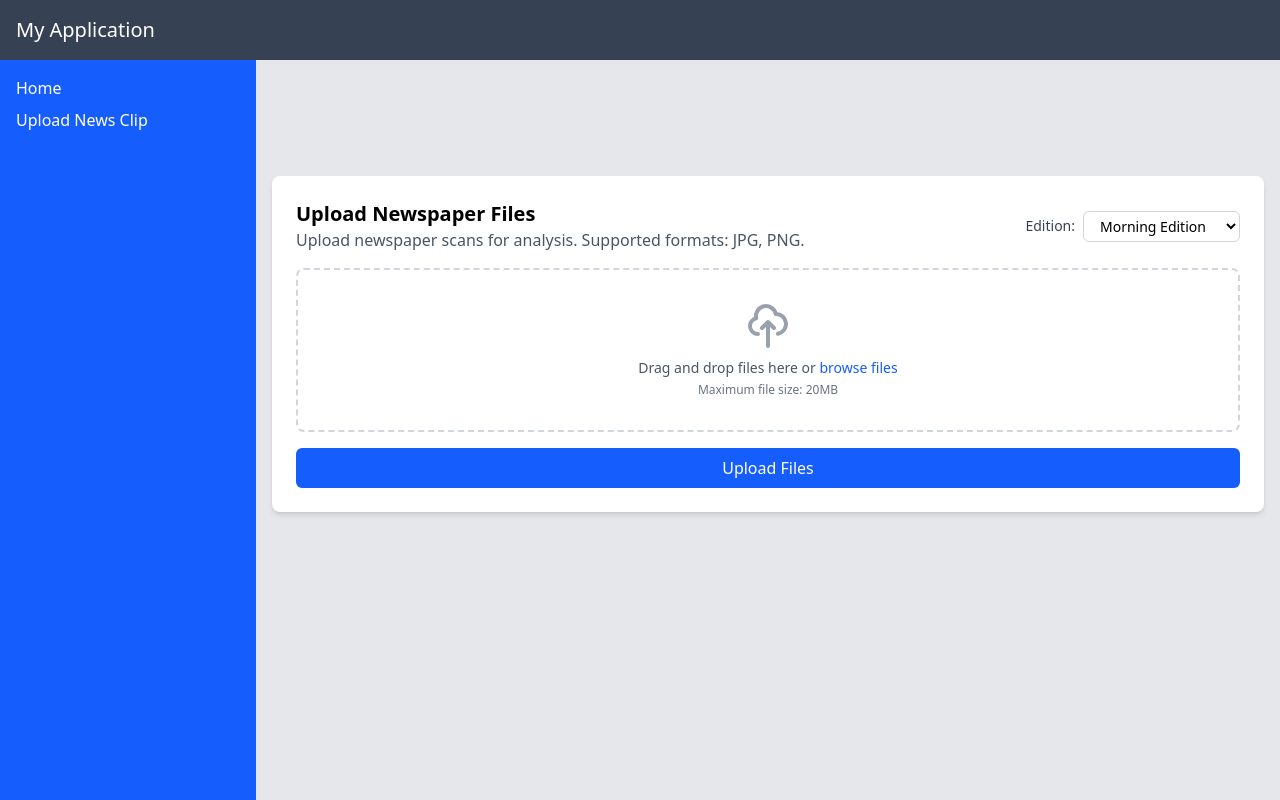
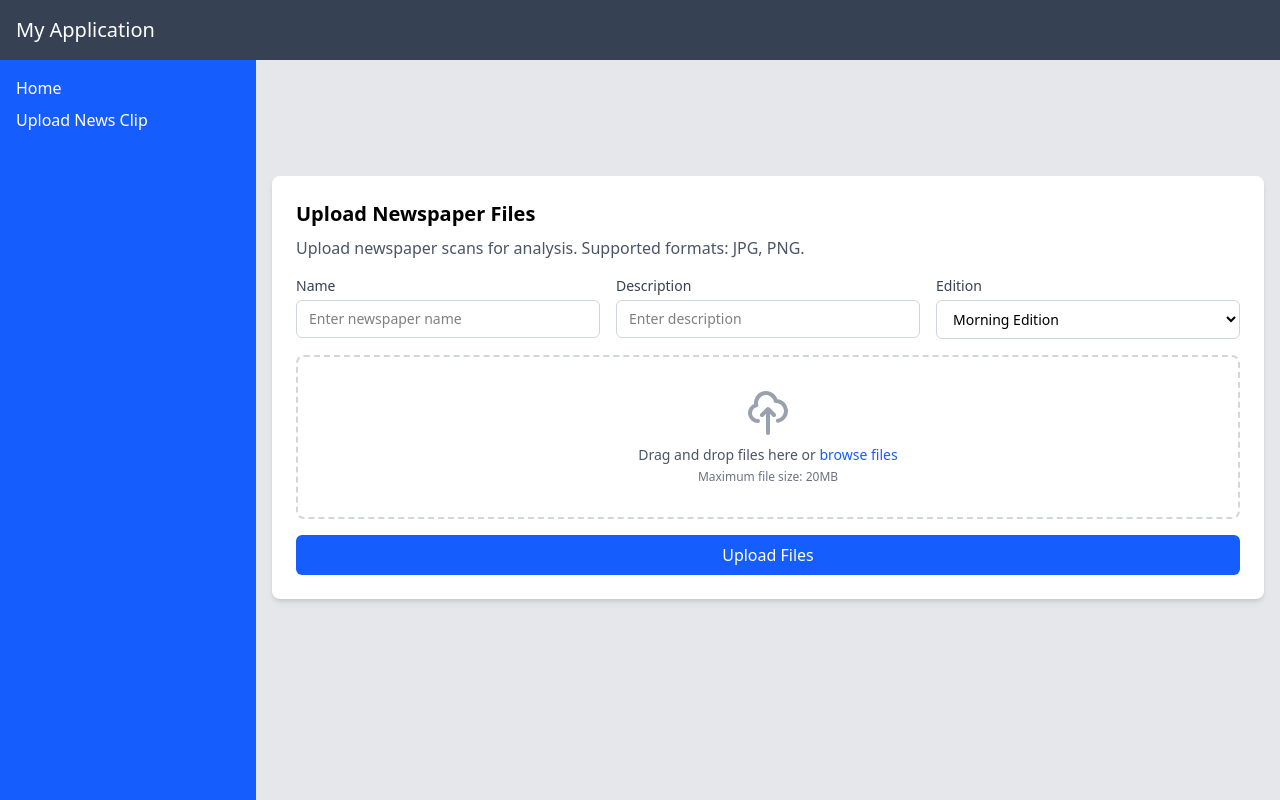
Before and after one commit to ShivamK99623/Analyz-News, a React (Vite) app: page /upload-clip in a window 1280 px wide. Built offline with nearby package versions, Linux system fonts and the light colour scheme.

Commit message:
add upload api

```diff
--- a/package.json
+++ b/package.json
@@ -11,6 +11,7 @@
   },
   "dependencies": {
     "@tailwindcss/vite": "^4.1.4",
+    "axios": "^1.9.0",
     "react": "^19.0.0",
     "react-dom": "^19.0.0",
     "react-icons": "^5.5.0",
--- /dev/null
+++ b/src/config/helper.js
@@ -0,0 +1,68 @@
+import axios from 'axios';
+
+// Create axios instance
+export const api = axios.create({
+  baseURL: 'https://5fbe-2405-201-400b-20c4-305-1257-19b2-d4f9.ngrok-free.app'
+});
+
+api.interceptors.request.use(
+    (config) => {
+      // You can add request logging or modify config here
+      console.log('Sending request to:', config.url);
+      return config;
+    },
+    (error) => {
+      console.error('Request error:', error);
+      return Promise.reject(error);
+    }
+  );
+
+// Response interceptor (simplified)
+api.interceptors.response.use(
+    (response) => {
+      // Just return the data from the response
+      return response.data;
+    },
+    (error) => {
+      // Basic error handling
+      if (error.response) {
+        // Server responded with error status
+        console.error('API Error:', {
+          status: error.response.status,
+          message: error.response.data?.message || 'Unknown error',
+        });
+      } else if (error.request) {
+        // Request was made but no response received
+        console.error('No response received:', error.request);
+      } else {
+        // Something else went wrong
+        console.error('Request setup error:', error.message);
+      }
+
+      return Promise.reject(error);
+    }
+  );
+
+  const requestConfig = (options) => {
+    const config = {
+        headers: options.headers || { "Content-Type": "application/json" },
+        url: options.url,
+        method: options.method,
+        ...options,
+    };
+
+    if (options.body) config.data = options.body;
+    if (options.params) config.params = options.params;
+
+    return config;
+};
+export const request = (options) => {
+    const config = requestConfig(options);
+    if (navigator.onLine) {
+        return api.request(config);
+    }
+    return {
+        status: false,
+        message: "Internet Disconnected",
+    };
+};
--- a/src/pages/FileUpload.jsx
+++ b/src/pages/FileUpload.jsx
@@ -1,159 +1,14 @@
-// // src/About.js
-// import React from 'react';
-// import { useState, useRef } from 'react';
-
-// const About = () => {
-//   const [files, setFiles] = useState([]);
-//   const [isDragging, setIsDragging] = useState(false);
-//   const fileInputRef = useRef(null);
-
-//   const handleFileChange = (e) => {
-//     const selectedFiles = Array.from(e.target.files);
-//     setFiles([...files, ...selectedFiles]);
-//   };
-
-//   const handleDragOver = (e) => {
-//     e.preventDefault();
-//     setIsDragging(true);
-//   };
-
-//   const handleDragLeave = () => {
-//     setIsDragging(false);
-//   };
-
-//   const handleDrop = (e) => {
-//     e.preventDefault();
-//     setIsDragging(false);
-//     const droppedFiles = Array.from(e.dataTransfer.files)
-//       .filter(file => ['image/jpeg', 'image/png'].includes(file.type));
-//     setFiles([...files, ...droppedFiles]);
-//   };
-
-//   const removeFile = (index) => {
-//     const updatedFiles = [...files];
-//     updatedFiles.splice(index, 1);
-//     setFiles(updatedFiles);
-//   };
-
-//   const handleSubmit = async (e) => {
-//     e.preventDefault();
-
-//     if (files.length === 0) {
-//       alert('Please select at least one file');
-//       return;
-//     }
-
-//     const formData = new FormData();
-//     files.forEach((file, index) => {
-//       formData.append(`files[${index}]`, file);
-//     });
-
-//     try {
-//       const response = await fetch('/api/upload', {
-//         method: 'POST',
-//         body: formData,
-//       });
-
-//       if (response.ok) {
-//         alert('Files uploaded successfully!');
-//         setFiles([]);
-//       } else {
-//         throw new Error('Upload failed');
-//       }
-//     } catch (error) {
-//       console.error('Error uploading files:', error);
-//       alert('Error uploading files');
-//     }
-//   };
-
-//   return (
-//     <div className="max-w-400 mx-auto my-auto p-6 bg-white rounded-lg shadow-md mt-[100px]">
-//       <h2 className="text-xl font-semibold mb-4">Upload Newspaper Files</h2>
-//       <p className="text-gray-600 mb-4">
-//         Upload newspaper scans for analysis. Supported formats: JPG, PNG.
-//       </p>
-
-//       <div
-//         className={`border-2 border-dashed rounded-lg p-8 text-center mb-4 ${
-//           isDragging ? 'border-blue-500 bg-blue-50' : 'border-gray-300'
-//         }`}
-//         onDragOver={handleDragOver}
-//         onDragLeave={handleDragLeave}
-//         onDrop={handleDrop}
-//         onClick={() => fileInputRef.current.click()}
-//       >
-//         <input
-//           type="file"
-//           ref={fileInputRef}
-//           className="hidden"
-//           onChange={handleFileChange}
-//           accept="image/jpeg,image/png"
-//           multiple
-//         />
-//         <svg
-//           className="mx-auto h-12 w-12 text-gray-400"
-//           fill="none"
-//           stroke="currentColor"
-//           viewBox="0 0 24 24"
-//         >
-//           <path
-//             strokeLinecap="round"
-//             strokeLinejoin="round"
-//             strokeWidth={2}
-//             d="M7 16a4 4 0 01-.88-7.903A5 5 0 1115.9 6L16 6a5 5 0 011 9.9M15 13l-3-3m0 0l-3 3m3-3v12"
-//           />
-//         </svg>
-//         <p className="mt-2 text-sm text-gray-600">
-//           Drag and drop files here or{' '}
-//           <span className="font-medium text-blue-600 hover:text-blue-500 cursor-pointer">
-//             browse files
-//           </span>
-//         </p>
-//         <p className="text-xs text-gray-500 mt-1">Maximum file size: 20MB</p>
-//       </div>
-
-//       {files.length > 0 && (
-//         <div className="mb-4">
-//           <h3 className="text-sm font-medium text-gray-700 mb-2">Selected Files:</h3>
-//           <ul className="divide-y divide-gray-200">
-//             {files.map((file, index) => (
-//               <li key={index} className="py-2 flex justify-between items-center">
-//                 <span className="text-sm text-gray-600 truncate max-w-xs">
-//                   {file.name}
-//                 </span>
-//                 <button
-//                   type="button"
-//                   onClick={() => removeFile(index)}
-//                   className="text-red-500 hover:text-red-700"
-//                 >
-//                   Remove
-//                 </button>
-//               </li>
-//             ))}
-//           </ul>
-//         </div>
-//       )}
-
-//       <button
-//         type="button"
-//         onClick={handleSubmit}
-//         className="w-full bg-blue-600 hover:bg-blue-700 text-white py-2 px-4 rounded-md transition duration-200"
-//       >
-//         Upload Files
-//       </button>
-//     </div>
-//   );
-// };
-
-// export default About;
 // src/About.js
 import React from 'react';
 import { useState, useRef } from 'react';
+import { uploadImage } from '../services/news.api';
 
 const FileUpload = () => {
   const [files, setFiles] = useState([]);
   const [isDragging, setIsDragging] = useState(false);
-  const [edition, setEdition] = useState('morning'); // State for edition dropdown
+  const [edition, setEdition] = useState('morning');
+  const [name, setName] = useState('');
+  const [description, setDescription] = useState('');
   const fileInputRef = useRef(null);
 
   // Edition options
@@ -204,18 +59,18 @@ const FileUpload = () => {
     files.forEach((file, index) => {
       formData.append(`files[${index}]`, file);
     });
-    // Add the selected edition to form data
-    formData.append('edition', edition);
+    // Add metadata to form data
+    // formData.append('edition', edition);
+    formData.append('name', name);
+    formData.append('description', description);
 
     try {
-      const response = await fetch('/api/upload', {
-        method: 'POST',
-        body: formData,
-      });
-
+      const response = await uploadImage(formData);
       if (response.ok) {
         alert('Files uploaded successfully!');
         setFiles([]);
+        setName('');
+        setDescription('');
       } else {
         throw new Error('Upload failed');
       }
@@ -227,24 +82,48 @@ const FileUpload = () => {
 
   return (
     <div className="max-w-400 mx-auto my-auto p-6 bg-white rounded-lg shadow-md mt-[100px]">
-      {/* Header section with edition dropdown */}
-      <div className="flex flex-col md:flex-row md:items-center md:justify-between mb-4 gap-4">
+      <h2 className="text-xl font-semibold mb-2">Upload Newspaper Files</h2>
+      <p className="text-gray-600 mb-4">
+        Upload newspaper scans for analysis. Supported formats: JPG, PNG.
+      </p>
+
+      {/* Metadata row */}
+      <div className="grid grid-cols-1 md:grid-cols-3 gap-4 mb-4">
         <div>
-          <h2 className="text-xl font-semibold">Upload Newspaper Files</h2>
-          <p className="text-gray-600">
-            Upload newspaper scans for analysis. Supported formats: JPG, PNG.
-          </p>
+          <label htmlFor="name" className="block text-sm font-medium text-gray-700 mb-1">
+            Name
+          </label>
+          <input
+            type="text"
+            id="name"
+            value={name}
+            onChange={(e) => setName(e.target.value)}
+            className="w-full border border-gray-300 rounded-md px-3 py-2 text-sm"
+            placeholder="Enter newspaper name"
+          />
         </div>
-
-        <div className="flex items-center gap-2">
-          <label htmlFor="edition-select" className="text-sm font-medium text-gray-700">
-            Edition:
+        <div>
+          <label htmlFor="description" className="block text-sm font-medium text-gray-700 mb-1">
+            Description
+          </label>
+          <input
+            type="text"
+            id="description"
+            value={description}
+            onChange={(e) => setDescription(e.target.value)}
+            className="w-full border border-gray-300 rounded-md px-3 py-2 text-sm"
+            placeholder="Enter description"
+          />
+        </div>
+        <div>
+          <label htmlFor="edition" className="block text-sm font-medium text-gray-700 mb-1">
+            Edition
           </label>
           <select
-            id="edition-select"
+            id="edition"
             value={edition}
             onChange={(e) => setEdition(e.target.value)}
-            className="border border-gray-300 rounded-md px-3 py-1 text-sm"
+            className="w-full border border-gray-300 rounded-md px-3 py-2 text-sm"
           >
             {editionOptions.map((option) => (
               <option key={option.value} value={option.value}>
@@ -255,7 +134,6 @@ const FileUpload = () => {
         </div>
       </div>
 
-      {/* Rest of your existing code */}
       <div
         className={`border-2 border-dashed rounded-lg p-8 text-center mb-4 ${
           isDragging ? 'border-blue-500 bg-blue-50' : 'border-gray-300'
--- /dev/null
+++ b/src/services/news.api.js
@@ -0,0 +1,8 @@
+import { request } from "../config/helper"; // Only import what you need
+export const uploadImage=(formData)=>{
+    return request({
+        url:'/upload',
+        method:'POST',
+        body:formData
+    })
+}
```
Also changed, not shown: 1 other file (tests, documents, lock files or other folders).
